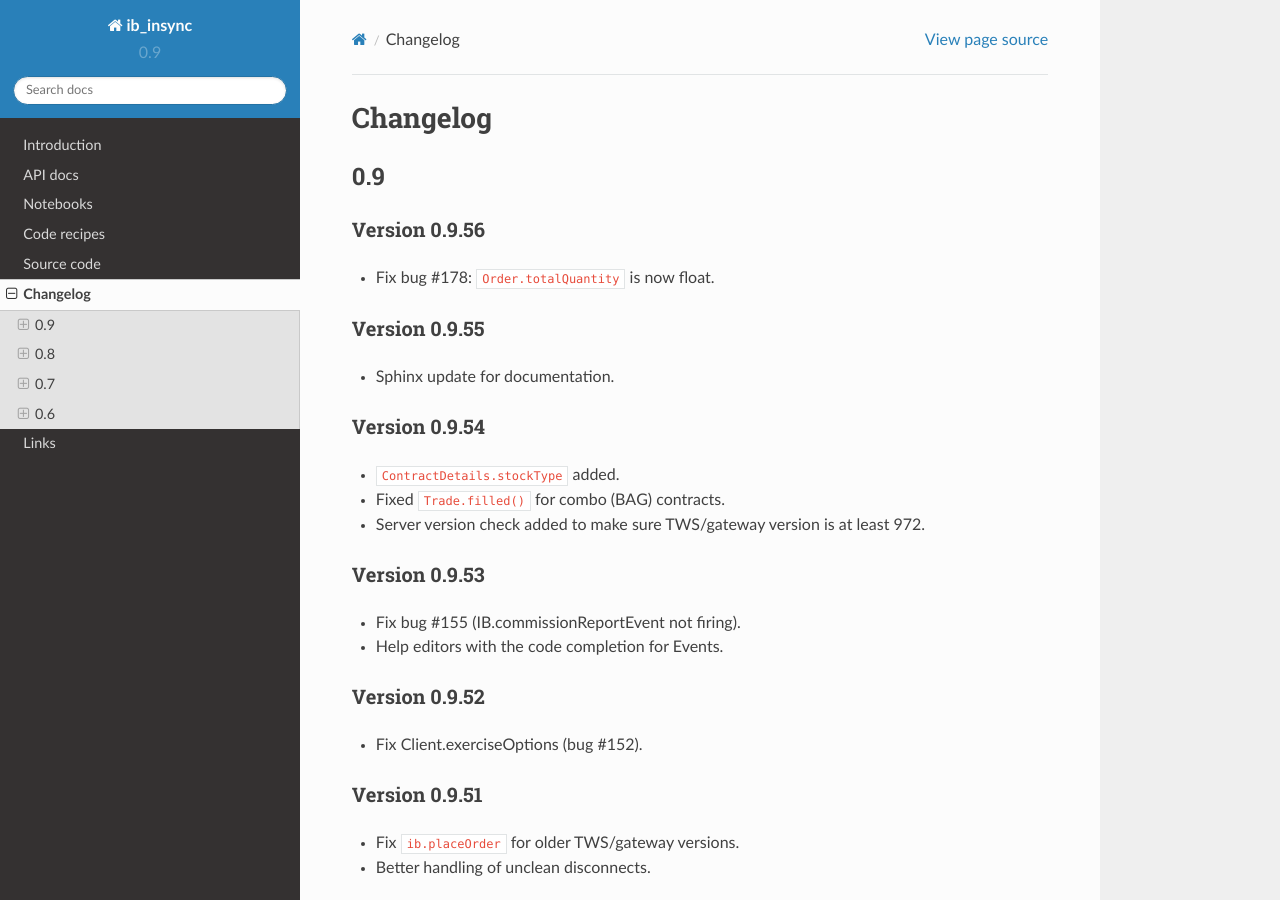
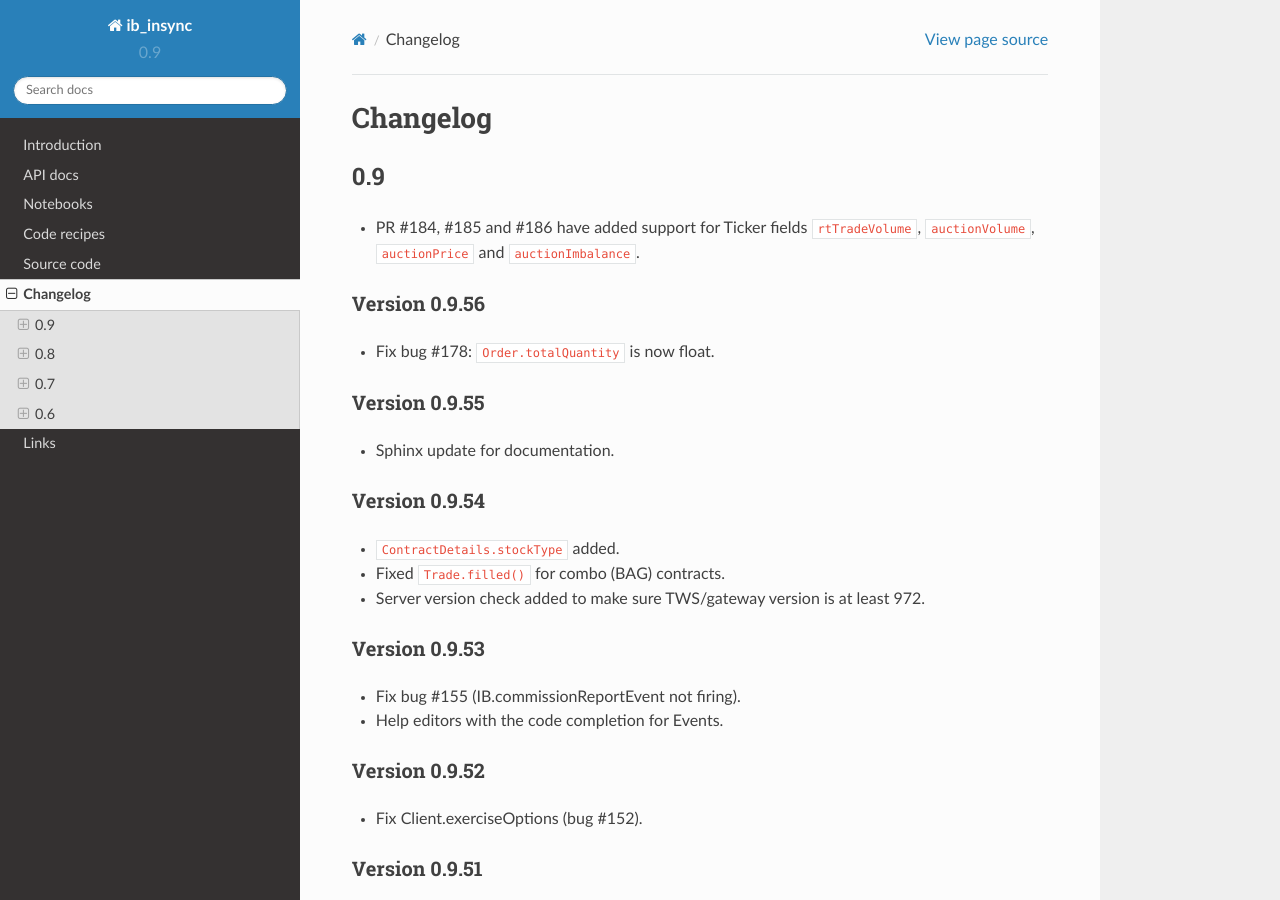
Before and after one commit to erdewit/ib_insync, a Sphinx documentation site: the page built from docs/changelog.rst, in a window 1280 px wide and 900 px high. Built offline with Sphinx 7.4.7 and the Read the Docs theme 2.0.0, drawn with Linux system fonts in a browser that asks for light colours.

Commit message:
flake8 fix

```diff
--- a/docs/changelog.rst
+++ b/docs/changelog.rst
@@ -3,6 +3,10 @@ Changelog
 
 0.9
 ---
+
+* PR #184, #185 and #186 have added support for Ticker fields
+  ``rtTradeVolume``, ``auctionVolume``, ``auctionPrice`` and
+  ``auctionImbalance``.
 
 Version 0.9.56
 ^^^^^^^^^^^^^^
```
Also changed, not shown: 1 other file.
